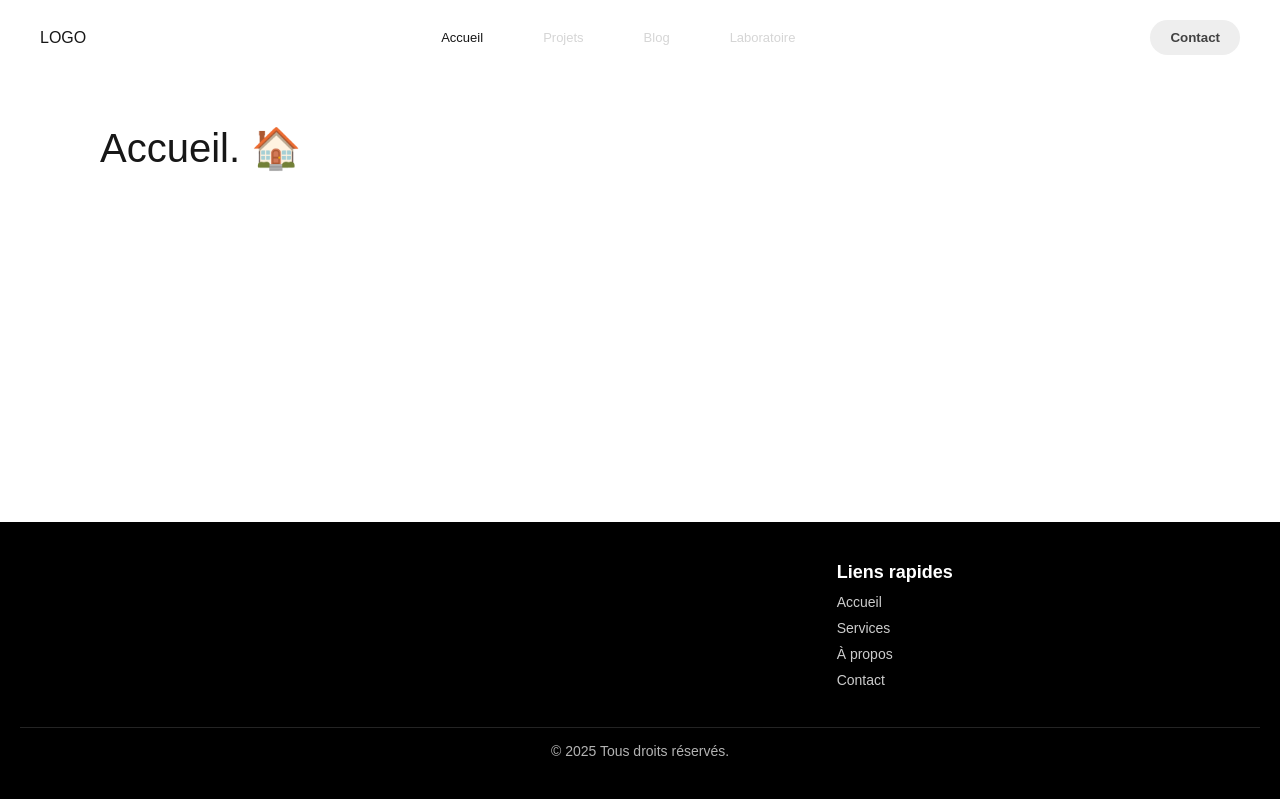
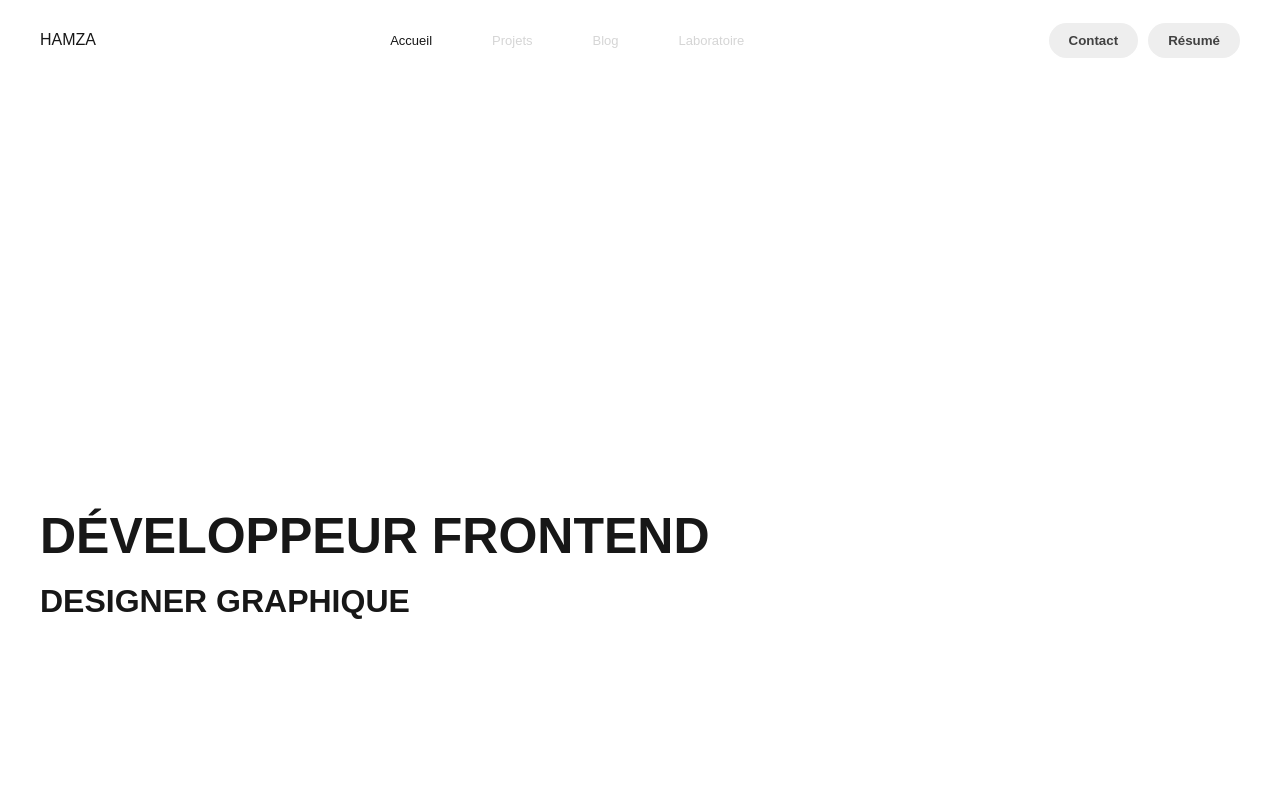
Before and after one commit to HamzaChl/next-portfolio, a Next.js app: page / in a window 1280 px wide. Shown: the top 800 px of the page. Built offline with nearby package versions, Linux system fonts and the light colour scheme.

Commit message:
home-nav

```diff
--- a/src/components/Nav2.tsx
+++ b/src/components/Nav2.tsx
@@ -1,13 +1,34 @@
+"use client";
+
+import { useEffect, useState } from "react";
 import Link from "next/link";
 import { useRouter } from "next/router";
 import styles from "@/styles/Nav2.module.css";
 
 const Nav2 = () => {
   const router = useRouter();
+  const [scrolled, setScrolled] = useState(false);
+
+  useEffect(() => {
+    const handleScroll = () => {
+      if (window.scrollY > 50) {
+        setScrolled(true);
+      } else {
+        setScrolled(false);
+      }
+    };
+
+    window.addEventListener("scroll", handleScroll);
+    return () => {
+      window.removeEventListener("scroll", handleScroll);
+    };
+  }, []);
 
   return (
-    <nav className={styles.navbar}>
-      <div className={styles.logo}>LOGO</div>
+    <nav
+      className={`${styles.navbar} ${scrolled ? styles.scrolled : ""}`}
+    >
+      <div className={styles.logo}>HAMZA</div>
 
       <ul className={styles.navLinks}>
         <li>
@@ -43,8 +64,10 @@ const Nav2 = () => {
           </Link>
         </li>
       </ul>
-
+<div className={styles.ctaContainer}>
       <button className={styles.ctaButton}>Contact</button>
+      <button className={styles.ctaButton}>Résumé</button>
+</div>
     </nav>
   );
 };
--- a/src/pages/_app.tsx
+++ b/src/pages/_app.tsx
@@ -8,7 +8,7 @@ export default function App({ Component, pageProps }: AppProps) {
   return (
     <>
       <Nav2 />
-      <Component {...pageProps} />
+      <Component  {...pageProps} />
       <Footer/>
     </>
   );
--- a/src/pages/index.tsx
+++ b/src/pages/index.tsx
@@ -1,8 +1,14 @@
 import React from "react";
+import styles from "@/styles/Home.module.css"
 
 const index = () => {
   return (
     <>
+<div className={styles.homeContainer}>
+<h1 className={styles.title}>développeur frontend</h1><br />
+<h1>DESIGNER GRAPHIQUE</h1>
+</div>
+
         <div className="container">
           <h5>Accueil. 🏠</h5>
         </div>
--- /dev/null
+++ b/src/styles/Home.module.css
@@ -0,0 +1,14 @@
+.homeContainer {
+    height: 70vh;
+    width: 100%;
+    margin-top: 100px;
+    display: flex;
+    flex-direction: column;
+    justify-content: end;
+    padding: 40px;
+}
+
+.title {
+    font-size: 50px;
+    text-transform: uppercase;
+}
--- a/src/styles/Nav2.module.css
+++ b/src/styles/Nav2.module.css
@@ -1,9 +1,23 @@
 .navbar {
+    position: fixed;
+    top: 0;
+    left: 0;
+    width: 100%;
     display: flex;
     justify-content: space-between;
     align-items: center;
-    margin: 20px 40px 20px 40px;
+    padding: 15px 40px;
+    transition: background 0.3s ease-in-out, padding 0.3s ease-in-out;
+    z-index: 1000;
+    height: 80px;
+}
 
+/* Navbar plus opaque au scroll */
+.scrolled {
+    backdrop-filter: blur(10px);
+    background: black;
+    padding: 10px 40px;
+    box-shadow: 0px 5px 10px rgba(12, 12, 12, 0.95);
 }
 
 .navLinks {
@@ -20,7 +34,7 @@
     padding: 10px 20px;
     border-radius: 20px;
     display: inline-block;
-
+    transition: color 0.3s, background 0.3s;
 }
 
 .navLinks li a:hover,
@@ -34,14 +48,17 @@
     color: #414141;
     font-weight: 700;
     border: none;
-    border-radius: 5px;
     cursor: pointer;
     padding: 10px 20px;
     border-radius: 20px;
+    transition: background 0.3s ease-in-out;
+    margin-left: 10px;
 }
 
 .ctaButton:hover {
     background-color: #ffffff;
-    padding: 10px 20px;
-    border-radius: 20px;
 }
+
+.ctaContainer {
+    gap: 10px;
+}
--- a/src/styles/globals.css
+++ b/src/styles/globals.css
@@ -46,7 +46,7 @@ a {
 }
 
 .container {
-  padding: 50px 100px 50px 100px;
+  padding: 160px 100px 50px 100px;
 }
 
 h5 {
```
Also changed, not shown: src/styles/Project.module.css (+9 -1 lines).
